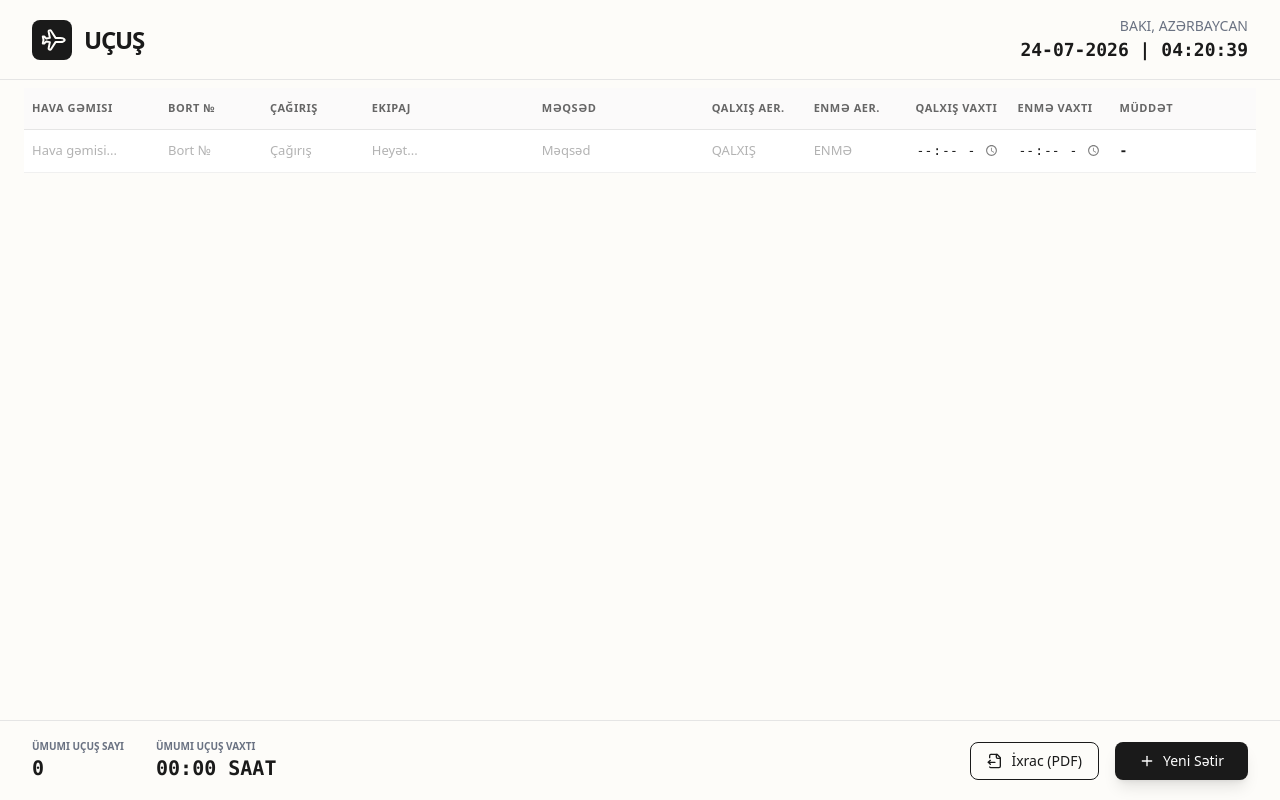
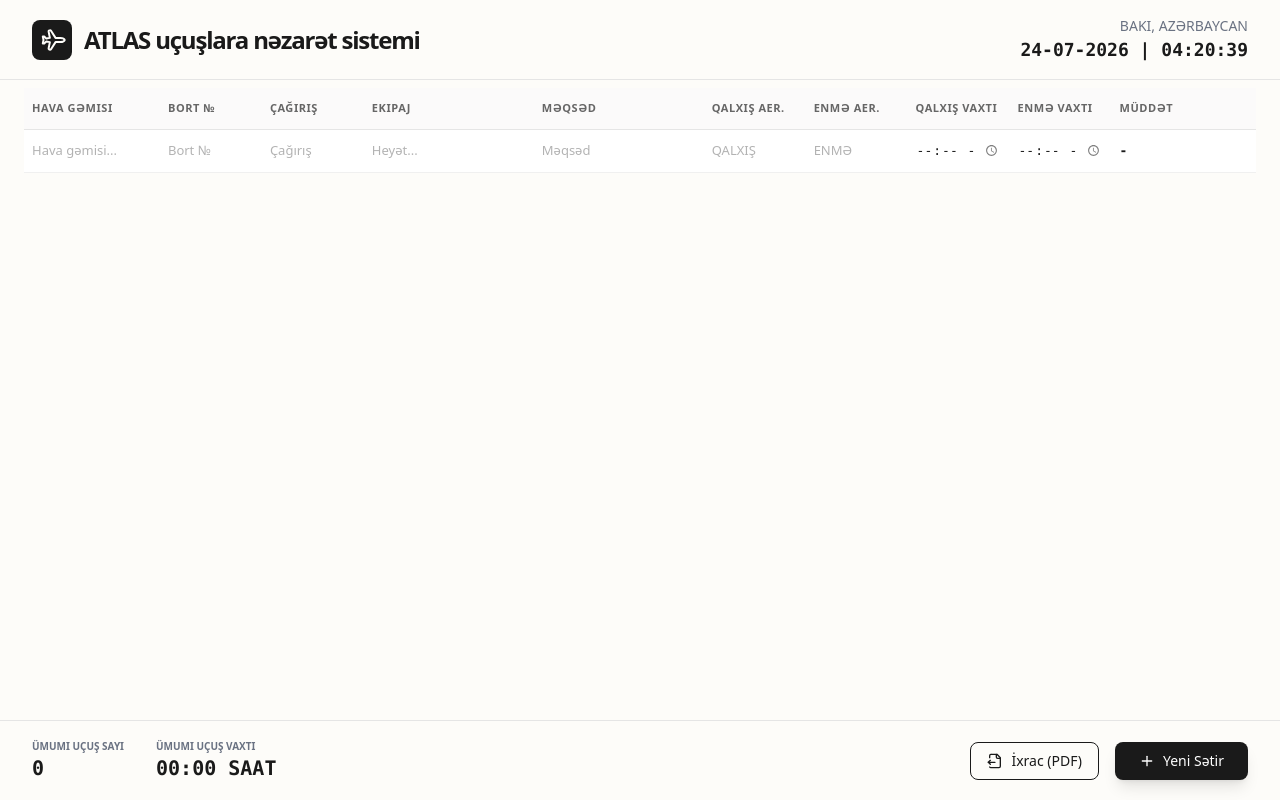
Before and after one commit to Babazada-apps/App-for-flight, a React (Vite) app: page / in a window 1280 px wide. Built offline with nearby package versions, Linux system fonts and the light colour scheme.

Commit message:
Update Header.tsx

```diff
--- a/src/components/Header.tsx
+++ b/src/components/Header.tsx
@@ -27,7 +27,7 @@ export function Header() {
         <div className="bg-[#1a1a1a] p-2 rounded-lg">
           <Plane className="w-6 h-6 text-[#fdfcf9] rotate-45" />
         </div>
-        <h1 className="text-2xl font-bold tracking-tighter text-[#1a1a1a]">UÇUŞ</h1>
+        <h1 className="text-2xl font-bold tracking-tighter text-[#1a1a1a]">ATLAS uçuşlara nəzarət sistemi</h1>
       </div>
       <div className="text-right">
         <div className="text-sm font-medium text-gray-500 uppercase">Bakı, Azərbaycan</div>
```
